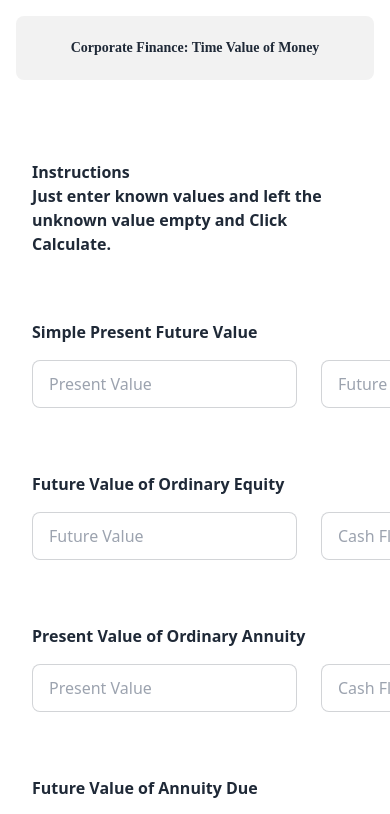
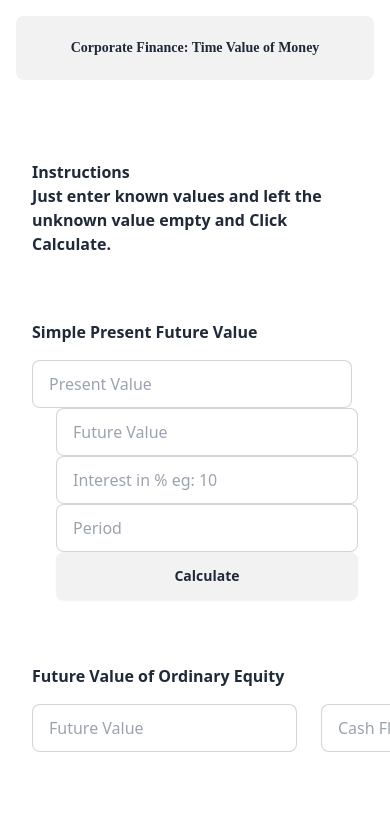
Before and after one commit to mustafakhanneo/tvmfinance, a React (Vite) app: page / in a window 390 px wide. Shown: the top 814 px of the page. Built offline with nearby package versions, Linux system fonts and the light colour scheme; a web font is replaced by a local one.

Commit message:
update home.jsx

```diff
--- a/src/tabs/Home.jsx
+++ b/src/tabs/Home.jsx
@@ -190,7 +190,7 @@ function Home() {
 {/* Simple Annuity Calculator  */}
       <div className='space-y-4'>
         <p className='font-bold'>Simple Present Future Value</p>
-        <div className='flex flex-row space-x-6'>
+        <div className='flex sm:flex-row flex-col space-x-6'>
         <input onChange={e => setPvalue(e.target.value)} type="text" placeholder="Present Value" className="input input-bordered w-auto max-w-xs" />
         <input onChange={e => setFvalue(e.target.value)} type="text" placeholder="Future Value" className="input input-bordered w-auto max-w-xs" />
         <input onChange={e => setIntr(e.target.value)} type="text" placeholder="Interest in % eg: 10" className="input input-bordered w-auto max-w-xs" />
```
